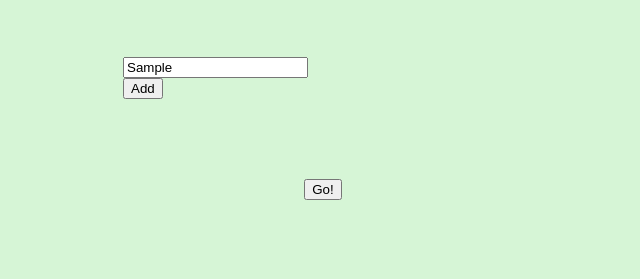
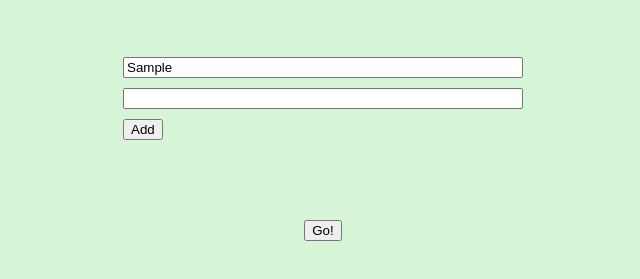
Before and after one commit to CarroRoos/help-me-choose, a plain HTML site: page index.html in a window 1280 px wide. Both pictures are taken after typing "Sample" into the empty fields and a click on the button "Add". Shown: the part 227-506 px from the top of the page, without its empty margins (317-957 px from the left). Drawn offline with nearby package versions, Linux system fonts and the light colour scheme.

Commit message:
JavaScript1

```diff
--- a/index.html
+++ b/index.html
@@ -8,11 +8,25 @@
     <body>
       <h1>Help me choose between...</h1>
       <div class="inputSection">
-        <div class"inputs">
+        <div class="inputs">
           <input placeholder="Something"></input>
         </div>
-        <button class"addOption">Add</button>
+        <button class="addOption">Add</button>
       </div>
+      <div class="resultSection"></div>
       <button>Go!</button>
+
+      <script src="https://code.jquery.com/jquery-3.3.1.min.js"></script>
+      <script>
+        $(function() {
+          $('.resultSection').hide();
+
+          var add_option = function() {
+            $('.inputs').append('<input></input>');
+          }
+
+          $('.addOption').click(add_option);
+        });
+      </script>
     </body>
 </html>
```
